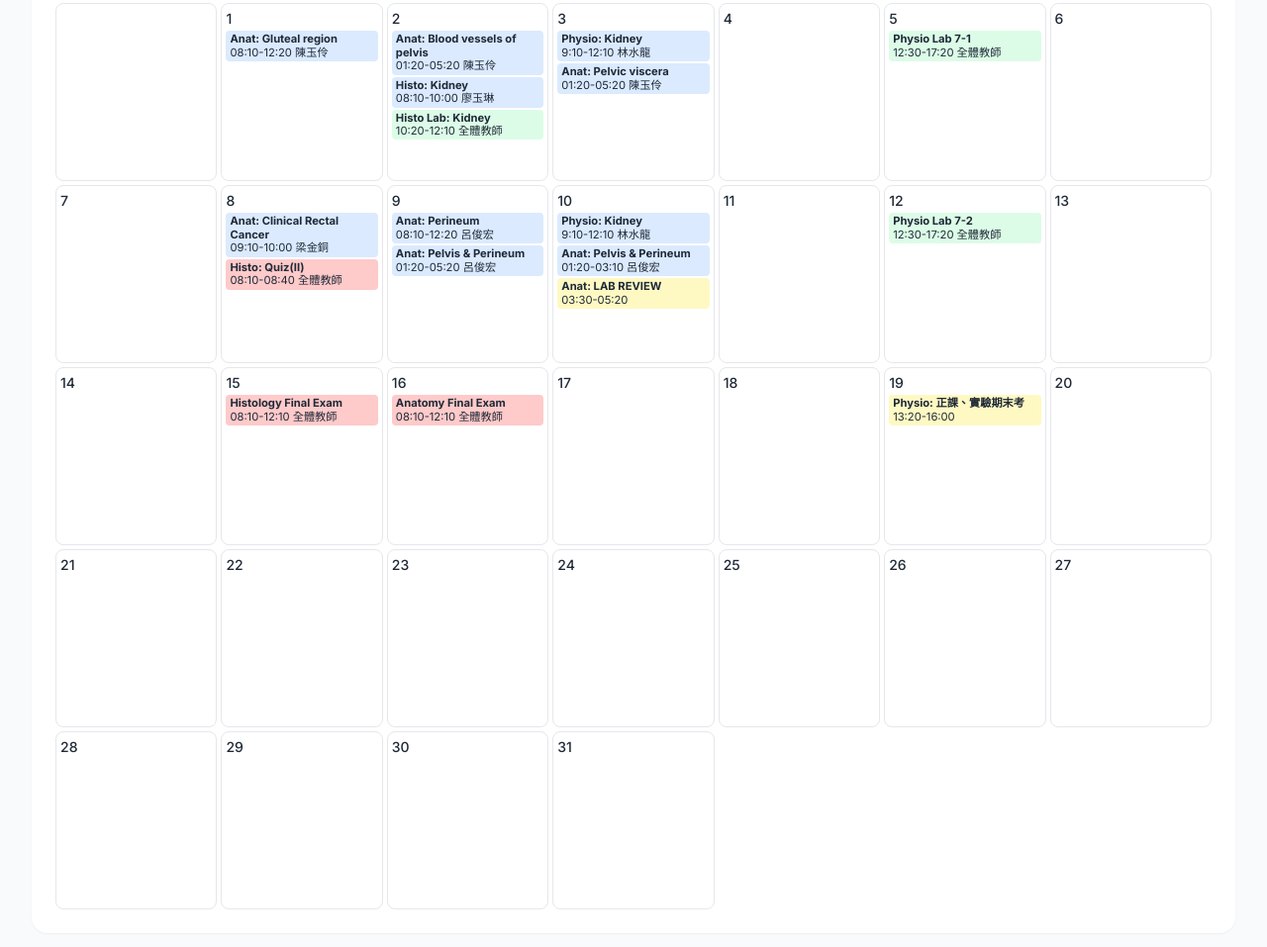
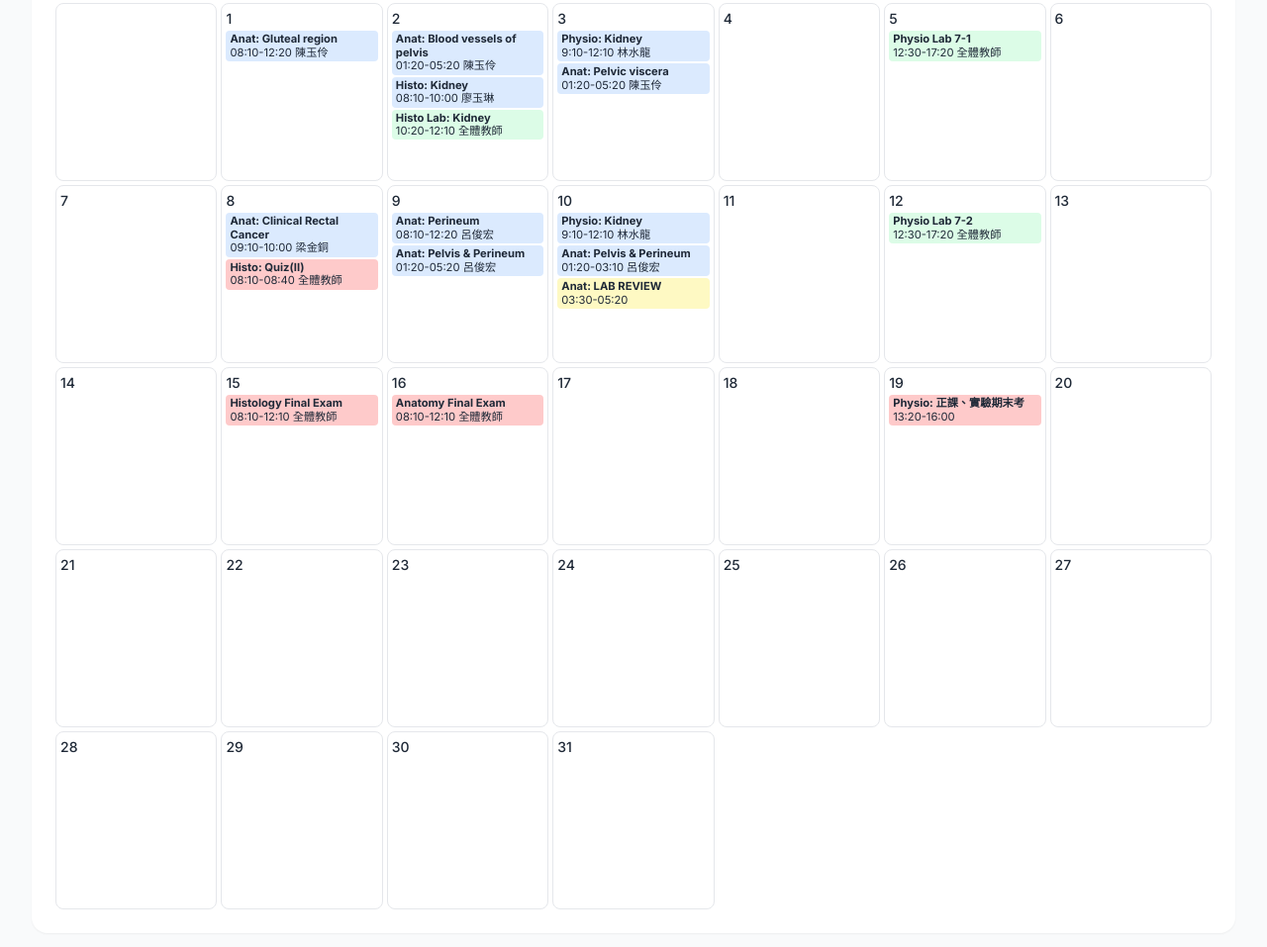
Before and after one commit to jedieason/course, a plain HTML site: page index.html in a window 1280 px wide. Shown: the part 3700-4657 px from the top of the page at 99% size. Drawn offline with nearby package versions, Linux system fonts and the light colour scheme.

Commit message:
Change event background color from yellow to red

```diff
--- a/index.html
+++ b/index.html
@@ -380,7 +380,7 @@
                     <div class="border rounded-lg p-1"><span class="date-number">17</span></div>
                     <div class="border rounded-lg p-1"><span class="date-number">18</span></div>
                     <div class="border rounded-lg p-1"><span class="date-number">19</span>
-                        <div class="event bg-yellow-100"><p class="font-semibold">Physio: 正課、實驗期末考</p><p>13:20-16:00</p></div>
+                        <div class="event bg-red-200"><p class="font-semibold">Physio: 正課、實驗期末考</p><p>13:20-16:00</p></div>
                     </div>
                     <div class="border rounded-lg p-1"><span class="date-number">20</span></div>
                     <div class="border rounded-lg p-1"><span class="date-number">21</span></div>
```
